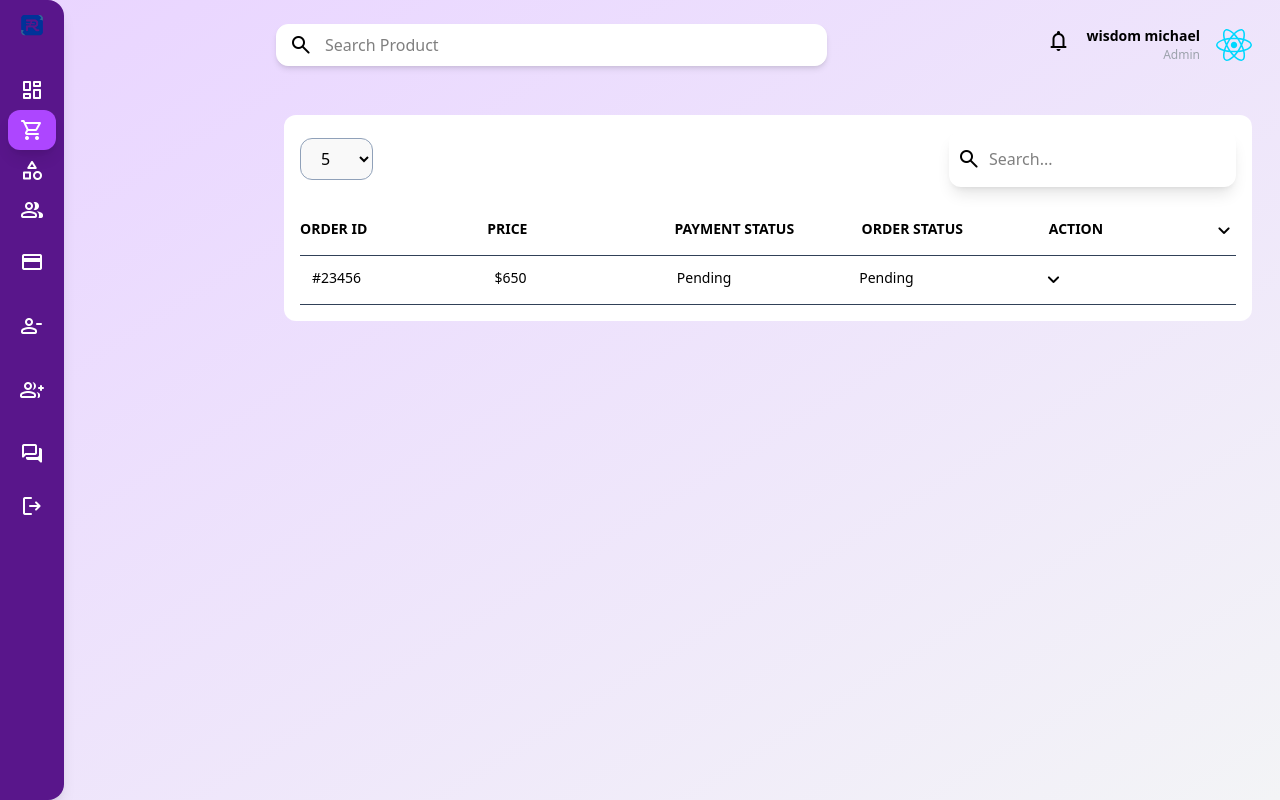
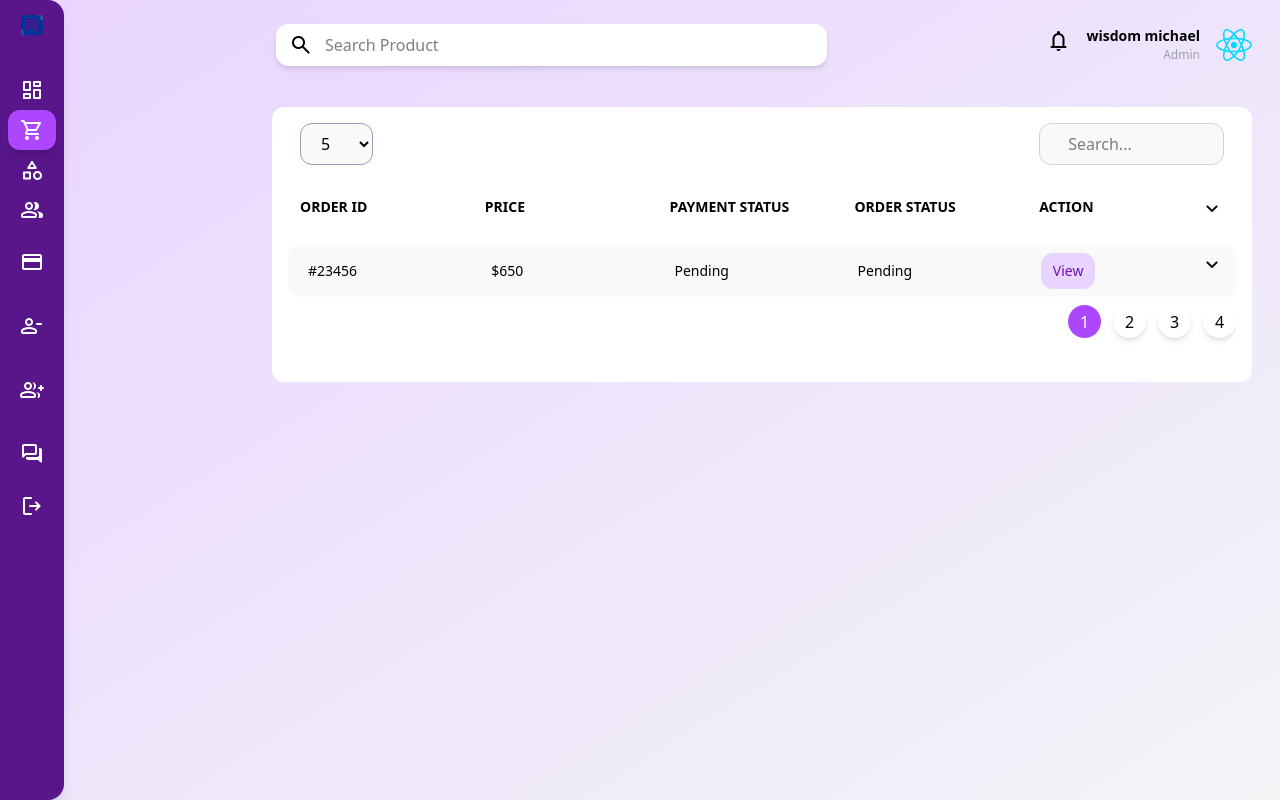
Before and after one commit to wisdommichaels/WizKicks, a React (Vite) app in the folder Client/: page /admin/dashboard/orders in a window 1280 px wide. Built offline with nearby package versions, Linux system fonts and the light colour scheme.

Commit message:
added order page design

```diff
--- /dev/null
+++ b/Client/src/views/Pagination.jsx
@@ -0,0 +1,53 @@
+
+import PropTypes  from 'prop-types';
+
+
+const Pagination = ({pageNumber, setPageNumber, totalItem, parPage, showItem}) => {
+  let totalPage = Math.ceil(totalItem / parPage)
+  let startPage = pageNumber
+
+  let dif = totalPage-pageNumber
+  if(dif < showItem){
+    startPage = totalPage - showItem
+  }
+  let endPage = startPage < 0 ? showItem : showItem + startPage
+
+  if(startPage <= 0){
+    startPage = 1
+  }
+
+  const createButton =() => {
+    const btn = []
+    for(let i = startPage; i <= endPage; i++){
+      btn.push(
+        <li key={i} onClick={() => setPageNumber(i)}  className={`cursor-pointer w-[33px] h-[33px] flex justify-center items-center rounded-full ${pageNumber === i ? "bg-purple-500 hover:bg-purple-600 text-[#ffffff]" : "bg-[#ffffff] shadow-md"}`}>
+          {i}
+        </li>
+      )
+    }
+    return btn
+
+  }
+
+  return (
+    <ul className="flex gap-3 justify-end py-2">
+      {
+        pageNumber > 1 && <li onClick={() => setPageNumber(pageNumber-1)} className="cursor-pointer w-[33px] h-[33px] flex justify-center items-center pl-2  text-white hover:bg-purple-700 rounded-full bg-purple-900 shadow-md">
+          <span className="material-symbols-rounded">arrow_back_ios</span>
+          </li>
+      }{
+        createButton()
+      }
+    </ul>
+  )
+}
+
+Pagination.PropTypes = {
+  pageNumber: PropTypes.number.isRequired,
+  setPageNumber: PropTypes.func.isRequired,
+  totalItem: PropTypes.number.isRequired,
+  parPage: PropTypes.number.isRequired,
+  showItem: PropTypes.number.isRequired
+}
+
+export default Pagination
--- a/Client/src/views/admin/Orders.jsx
+++ b/Client/src/views/admin/Orders.jsx
@@ -1,5 +1,6 @@
 import { useState } from "react";
 import { Link } from "react-router-dom";
+import Pagination from './../Pagination';
 
 
 const Orders = () => {
@@ -9,19 +10,28 @@ const Orders = () => {
     const [show, setShow] = useState(false)
 
     return (
-    <div className="px-2 lg:px-7 pt-5">
-    <div className="w-full p-4 bg-white rounded-xl">
+        <div className="lg:px-2 px-4 lg:pr-7 lg:pl-4 lg:pt-3">
+        <div className="w-full lg:p-4 lg:bg-white  lg:rounded-xl">
             {/* Top Section */}
-        <div className="flex flex-wrap gap-3 justify-between items-center">
-            <select className="px-4 p-2 text-sm md:text-base focus:border-slate-300 outline-none bg-[#f9f9f9] border border-slate-400 text-black rounded-xl">
+            <div className="flex flex-wrap gap-3 lg:px-3 justify-between items-center">
+                <select onChange={(e) => setParPage(parseInt(e.target.value))} className="px-4 p-2 text-sm md:text-base focus:border-slate-300 outline-none hover:bg-[#f0efef] bg-[#f9f9f9] border border-slate-400 text-black rounded-xl">
                     <option value="5">5</option>
                     <option value="10">10</option>
                     <option value="20">20</option>
                 </select>
-            <div className="flex items-center shadow-lg p-2 rounded-xl bg-white overflow-hidden w-full md:w-auto">
-                <span className="material-symbols-rounded text-black">search</span>
+                <div className="lg:flex hidden items-center border px-3 border-slate-300 rounded-xl bg-[#F9F9F9] overflow-hidden lg:w-[20%] w-[75%]">
+                    {/* <span className="material-symbols-rounded text-black hidden">search</span> */}
                     <input
-                    className="px-2 w-full text-black rounded-xl py-2 outline-none text-sm md:text-base"
+                        className="px-4 w-full text-black rounded-xl py-2 outline-none text-sm md:text-base"
+                        type="text"
+                        name="search"
+                        placeholder="Search..."
+                    />
+                </div>
+                <div className="flex lg:hidden items-center border px-3 border-slate-300 rounded-xl bg-[#F9F9F9] overflow-hidden lg:w-[20%] w-[75%]">
+                    <span className="material-symbols-rounded text-black hidden">search</span>
+                    <input
+                        className="px-4 w-full text-black rounded-xl py-2 outline-none text-sm md:text-base"
                         type="text"
                         name="search"
                         placeholder="Search..."
@@ -30,11 +40,11 @@ const Orders = () => {
             </div>
 
             {/* Table Section */}
-        <div className="relative mt-5 overflow-x-auto">
-            <div className="w-full text-sm text-left bg-white">
+            <div className="relative lg:mt-5 overflow-x-auto pb-5">
+                <div className="w-full text-sm text-left lg:bg-white">
 
                     {/* Table Header */}
-                <div className="text-sm text-black uppercase border-b border-slate-700 hidden md:flex">
+                    <div className="text-sm text-black uppercase hidden md:flex px-3">
                         <div className="py-3 w-1/5 font-bold">Order ID</div>
                         <div className="py-3 w-1/5 font-bold">Price</div>
                         <div className="py-3 w-1/5 font-bold">Payment Status</div>
@@ -51,17 +61,15 @@ const Orders = () => {
                     </div>
 
                     {/* Table Rows (Mobile Friendly) */}
-                <div className="text-black">
+                    <div className="text-black mt-3">
                         {/* Order Row */}
-                    <div className="border-b border-slate-700 p-3 md:flex hidden">
+                        <div className="bg-[#F9F9F9] py-2 pl-5 pr-3 md:flex hidden rounded-xl justify-center items-center">
                             <div className="w-1/5 font-medium">#23456</div>
                             <div className="w-1/5 font-medium">$650</div>
                             <div className="w-1/5 font-medium">Pending</div>
                             <div className="w-1/5 font-medium">Pending</div>
                             <div className="w-1/5 font-medium flex justify-between">
-                            {/* <Link>
-                                <span className="material-symbols-rounded">more_horiz</span>
-                            </Link> */}
+                                <Link className="bg-purple-200 py-2 px-3 text-purple-800 rounded-xl hover:bg-purple-300">View</Link>
                                 <span
                                     className="material-symbols-rounded cursor-pointer"
                                     onClick={() => setShow(!show)}
@@ -72,10 +80,10 @@ const Orders = () => {
                         </div>
 
                         {/* Mobile View (Stacks Data) */}
-                    <div className="md:hidden border-b border-slate-700 p-4">
+                        <div className="md:hidden p-4 rounded-xl border-b-1 border-slate-800  bg-[#ffffff]">
                             <div className="flex justify-between">
                                 <span className="font-bold">Order ID:</span>
-                            <span>#23456</span>
+                                <span className="font-bold">#23456</span>
                             </div>
                             <div className="flex justify-between mt-2">
                                 <span className="font-bold">Price:</span>
@@ -89,10 +97,8 @@ const Orders = () => {
                                 <span className="font-bold">Order Status:</span>
                                 <span>Pending</span>
                             </div>
-                        <div className="flex justify-between mt-2">
-                            <Link>
-                                <span className="material-symbols-rounded">more_horiz</span>
-                            </Link>
+                            <div className="flex justify-between mt-5">
+                            <Link className="bg-purple-800 py-2 px-3 text-white rounded-xl hover:bg-purple-700">View Orders</Link>
                                 <span
                                     className="material-symbols-rounded cursor-pointer"
                                     onClick={() => setShow(!show)}
@@ -103,24 +109,78 @@ const Orders = () => {
                         </div>
 
                         {/* Hidden Section (Collapsible Content) */}
-                    {show && (
-                        <div className="border-b border-slate-700 bg-purple-200 p-3">
-                            <div className="flex justify-between items-start">
-                                <div className="py-3 w-1/5 font-medium">Order Details</div>
-                                <div className="py-3 w-1/5 font-medium">$650</div>
-                                <div className="py-3 w-1/5 font-medium">More Info</div>
-                                <div className="py-3 w-1/5 font-medium">More Status</div>
-                                <div className="py-3 w-1/5 font-medium">
-                                    <Link>
-                                        <span className="material-symbols-rounded">more_horiz</span>
-                                    </Link>
+
+                            <div className={`transition-all duration-300 overflow-hidden ${show ? "block" : "hidden"}`}>
+                                <div className="hidden lg:flex justify-between items-start py-2 pl-5  pr-3 ">
+                                    <div className="py-2 w-1/5 font-medium">#23456</div>
+                                    <div className="py-2 w-1/5 font-medium">$650</div>
+                                    <div className="py-2 w-1/5 font-medium">Pending</div>
+                                    <div className="py-2 w-1/5 font-medium">Pending</div>
+                                    <div className="py-2 w-1/5 font-medium">
+
+                                    </div>
+                                </div>
+
+                                <div className="hidden lg:flex justify-between items-start bg-[#F9F9F9] rounded-xl  pr-3  py-2 pl-5">
+                                    <div className="py-2 w-1/5 font-medium">#23456</div>
+                                    <div className="py-2 w-1/5 font-medium ">$650</div>
+                                    <div className="py-2 w-1/5 font-medium">Pending</div>
+                                    <div className="py-2 w-1/5 font-medium">Pending</div>
+                                    <div className="py-2 w-1/5 font-medium">
+
+                                    </div>
+                                </div>
+                                <div className="md:hidden bg-[#ffffff] rounded-xl p-4 border-b-1 border-slate-700 ">
+                            <div className="flex justify-between">
+                                <span className="font-bold">Order ID:</span>
+                                <span className="font-bold">#23456</span>
+                            </div>
+                            <div className="flex justify-between mt-2">
+                                <span className="font-bold">Price:</span>
+                                <span>$650</span>
+                            </div>
+                            <div className="flex justify-between mt-2">
+                                <span className="font-bold">Payment Status:</span>
+                                <span>Pending</span>
+                            </div>
+                            <div className="flex justify-between mt-2">
+                                <span className="font-bold">Order Status:</span>
+                                <span>Pending</span>
+                            </div>
+                        </div>
+                                <div className="md:hidden bg-[#ffffff] rounded-xl p-4 border-t-1 border-slate-700 ">
+                            <div className="flex justify-between">
+                                <span className="font-bold">Order ID:</span>
+                                <span className="font-bold">#23456</span>
+                            </div>
+                            <div className="flex justify-between mt-2">
+                                <span className="font-bold">Price:</span>
+                                <span>$650</span>
+                            </div>
+                            <div className="flex justify-between mt-2">
+                                <span className="font-bold">Payment Status:</span>
+                                <span>Pending</span>
+                            </div>
+                            <div className="flex justify-between mt-2">
+                                <span className="font-bold">Order Status:</span>
+                                <span>Pending</span>
                             </div>
                         </div>
                             </div>
-                    )}
+
                     </div>
+
                 </div>
+                <Pagination
+                    pageNumber={currentPage}
+                    setPageNumber={setCurrentPage}
+                    totalItem ={50}
+                    parPage={parPage}
+                    showItem={3}
+
+                />
             </div>
+
         </div>
     </div>
       )
```
Lines whose indentation alone changed are shown as unchanged.
